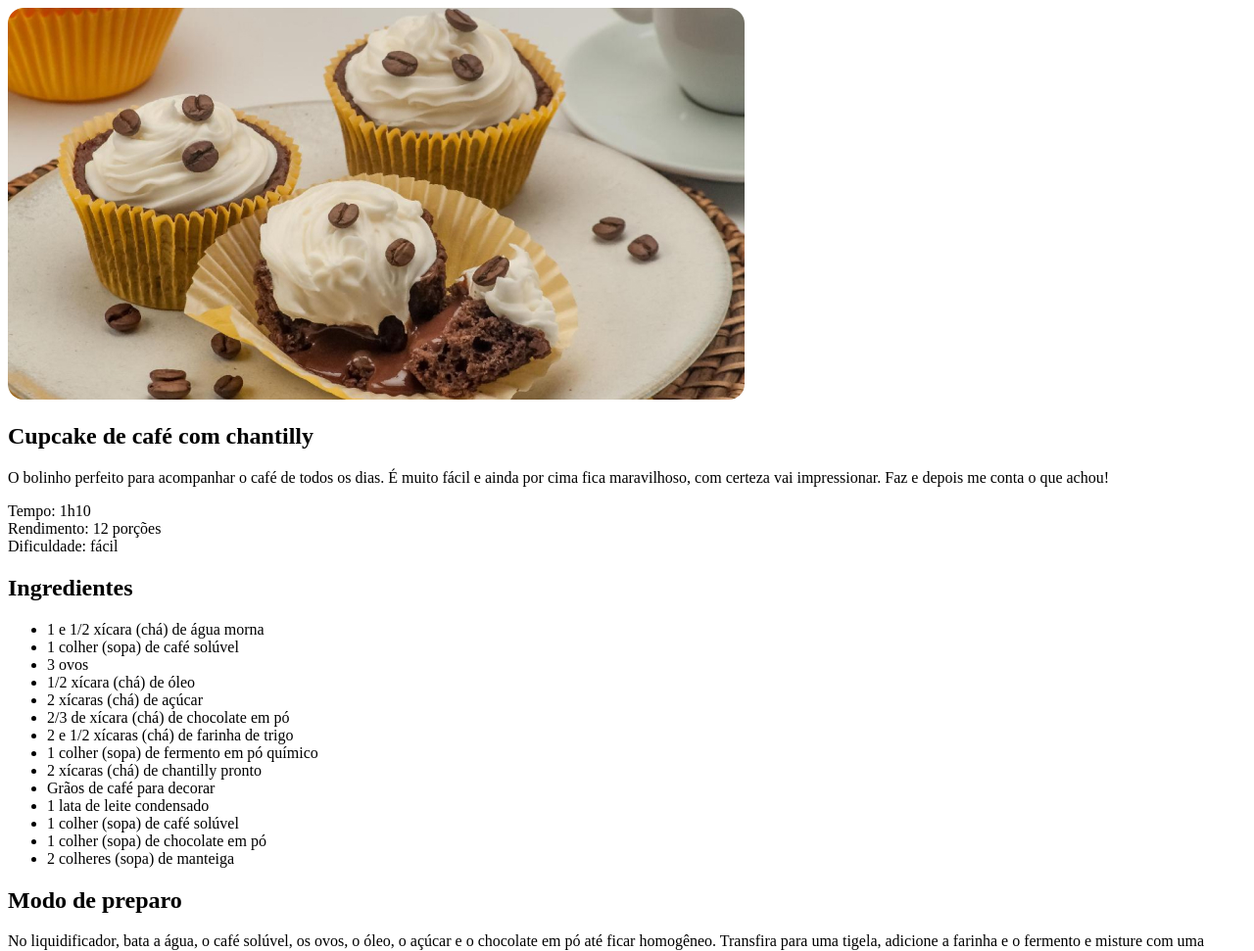
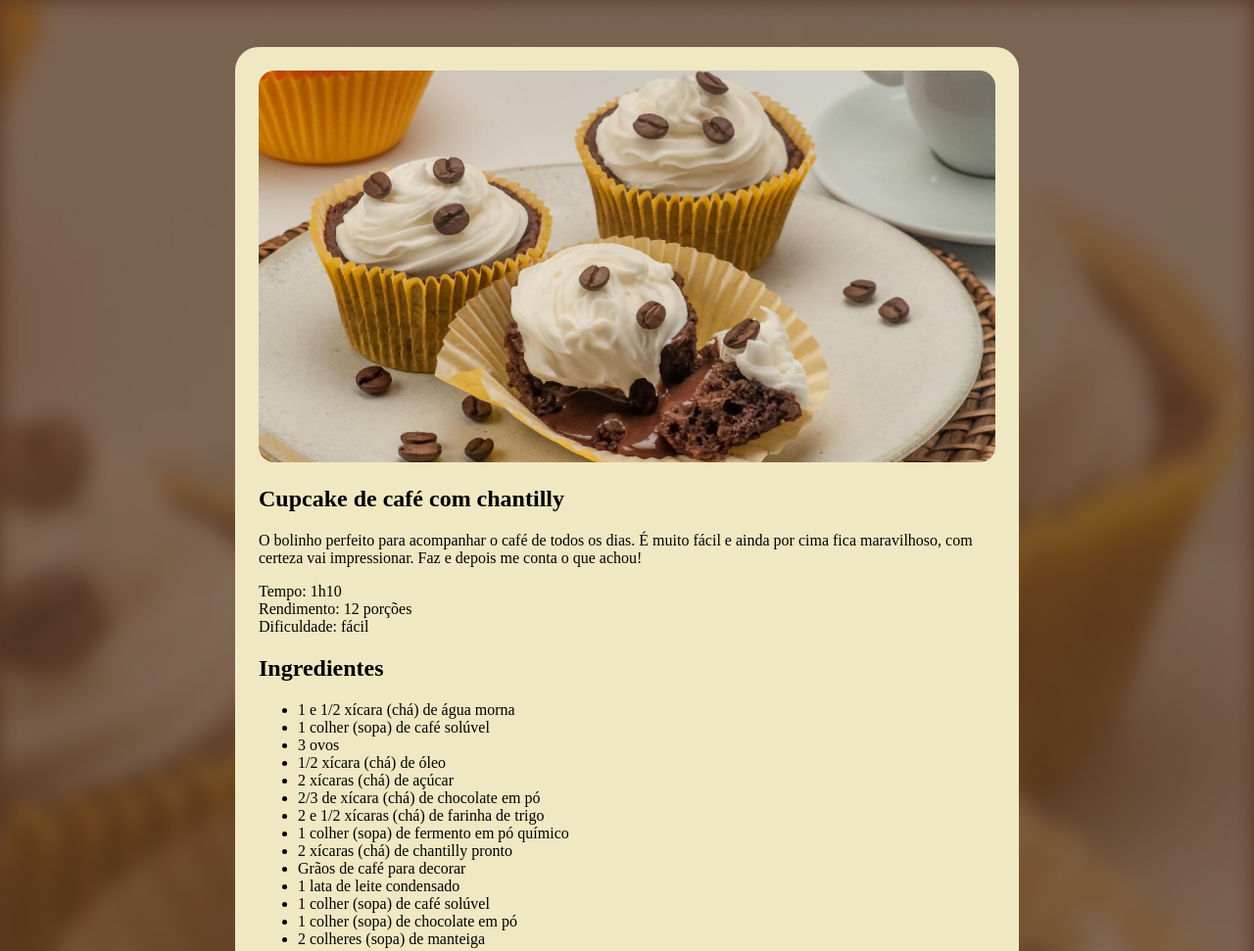
Before and after one commit to felippe1987/p-g_receita, a plain HTML site: page index.html in a window 1280 px wide. Shown: the top 971 px of the page at 98% size. Drawn offline with Linux system fonts and the light colour scheme.

Commit message:
imagem de fundo, estilo e #page

```diff
--- a/style.css
+++ b/style.css
@@ -1,3 +1,17 @@
+body {
+  background-image: url(/images/Página\ de\ receita.jpg);
+  background-size: cover;
+}
+
+#page {
+  box-sizing: border-box;
+  width: 800px;
+  padding: 24px;
+  background-color: #f0e8c2;
+  border-radius: 24px;
+  margin: 48px auto;
+}
+
 img {
   border-radius: 16px;
 }
```
